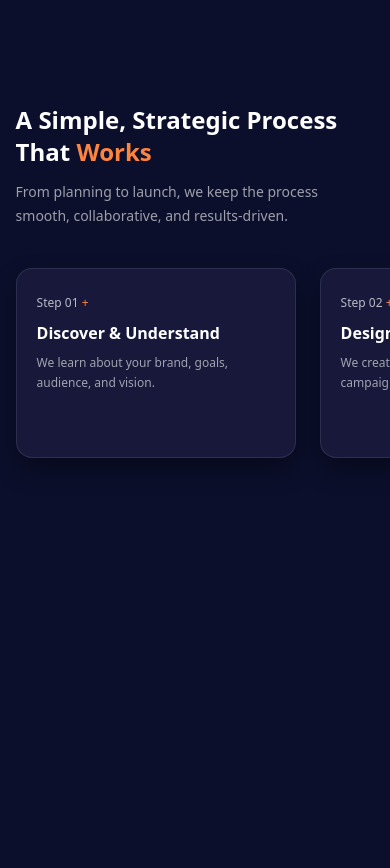
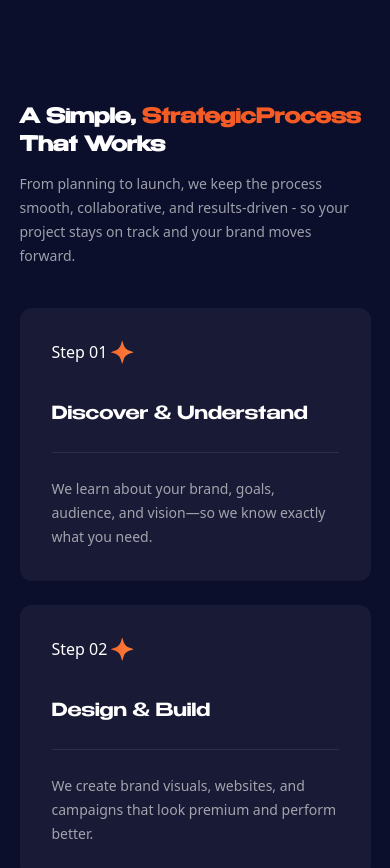
Before and after one commit to bmybrand/bmybrand, a Next.js app: page /about in a window 390 px wide. Shown: the part 5260-6128 px from the top of the page. Built offline with nearby package versions, Linux system fonts and the light colour scheme.

Commit message:
Enhance StaticProcess component descriptions for clarity; improve layout responsiveness and add AI icon SVG for better visuals

```diff
--- a/components/staticprocess.tsx
+++ b/components/staticprocess.tsx
@@ -10,17 +10,17 @@ const steps = [
   {
     step: 'Step 01',
     title: 'Discover & Understand',
-    desc: 'We learn about your brand, goals, audience, and vision.',
+    desc: 'We learn about your brand, goals, audience, and vision—so we know exactly what you need.',
   },
   {
     step: 'Step 02',
     title: 'Design & Build',
-    desc: 'We create visuals, websites, and campaigns that perform.',
+    desc: 'We create brand visuals, websites, and campaigns that look premium and perform better.',
   },
   {
     step: 'Step 03',
     title: 'Launch & Optimize',
-    desc: 'We refine, test, and scale for maximum impact.',
+    desc: 'We launch, refine, and improve results over time for consistent growth.',
   },
 ]
 
@@ -35,6 +35,9 @@ export default function StaticProcess() {
     if (!container || !track) return
 
     const ctx = gsap.context(() => {
+      const mm = gsap.matchMedia()
+
+      mm.add('(min-width: 1024px)', () => {
         let maxX = 0
         let leftStackX = 0
         let baseX: number[] = []
@@ -87,6 +90,20 @@ export default function StaticProcess() {
         return () => {
           st.kill()
         }
+      })
+
+      mm.add('(max-width: 1023px)', () => {
+        gsap.set(track, { x: 0, clearProps: 'transform' })
+        const cards = Array.from(track.children) as HTMLDivElement[]
+        cards.forEach((card) => {
+          gsap.set(card, { x: 0, clearProps: 'transform' })
+        })
+        if (container) {
+          gsap.set(container, { clearProps: 'position,top,left,width,height,transform' })
+        }
+      })
+
+      return () => mm.revert()
     }, containerRef)
 
     return () => ctx.revert()
@@ -96,42 +113,46 @@ export default function StaticProcess() {
     <div className="bg-[#0B0F2B] overflow-hidden">
       <section
         ref={containerRef}
-        className="relative flex  w-full pt-40 items-center bg-[#0B0F2B] "
+        className="relative flex w-full pt-40 items-center bg-[#0B0F2B]"
       >
-        <div className="mx-auto w-[92%]  2xl:w-[85%]">
-          <div className="grid w-full gap-10 lg:grid-cols-[1.1fr_2fr] lg:items-center">
+        <div className="mx-auto w-[90%] 2xl:w-[85%]">
+          <div className="grid w-full gap-10 lg:grid-cols-[1fr_1.8fr] lg:items-center">
             {/* Left copy */}
-            <div className="pt-4">
-
-              <h2 className="mt-2 text-2xl sm:text-3xl lg:text-4xl font-semibold text-white">
-                A Simple, Strategic
-                Process That <span className="text-[#FF843E]">Works</span>
+            <div className="pt-4 lg:text-right max-w-xl">
+              <h2 className="mt-2 text-xl sm:text-2xl md:text-3xl lg:text-4xl  font-semibold text-white BenzinSemibold">
+                A Simple,{' '}
+                <span className="text-[#F45B25]">
+                  Strategic
+                  <br className="hidden lg:block" />
+                  Process
+                </span>{' '}
+                That Works
               </h2>
-              <p className="mt-3 max-w-md text-sm leading-6 text-white/60">
-                From planning to launch, we keep the process smooth,
-                collaborative, and results-driven.
+              <p className="mt-3 text-sm sm:text-base lg:text-lg leading-6 lg:leading-7 text-white/60">
+                From planning to launch, we keep the process smooth, collaborative, and results-driven - so your project stays on track and your brand moves forward.
               </p>
             </div>
 
             {/* Card stack */}
-            <div className="relative flex items-start justify-start lg:pl-6">
+            <div className="relative flex items-start justify-start lg:pl-2">
               <div
                 ref={trackRef}
-                className="relative flex h-[190px] w-full max-w-[360px] items-stretch gap-6"
+                className="relative flex w-full flex-col items-stretch gap-6  lg:max-w-120 lg:flex-row lg:gap-8"
               >
                 {steps.map((item, i) => (
                   <div
                     key={i}
-                    className="w-full min-w-[280px] max-w-[360px] rounded-2xl border border-white/10 bg-[#17183A] p-5 shadow-[0_12px_24px_rgba(0,0,0,0.35)]"
+                    className="flex gap-6 flex-col w-full rounded-xl bg-[#191A35] p-8 lg:min-w-140 lg:max-w-170"
                   >
-                    <span className="text-xs text-white/70">
+                    <span className="text-base sm:text-3xl text-white  flex items-center gap-1">
                       {item.step}{' '}
-                      <span className="text-[#FF843E]">+</span>
+                      <img src="/aiicon.svg" alt="" />
                     </span>
-                    <h3 className="mt-2 text-base font-semibold text-white">
+                    <h3 className="mt-3 text-lg sm:text-3xl BenzinSemibold text-white">
                       {item.title}
                     </h3>
-                    <p className="mt-2 text-xs leading-5 text-white/60">
+                    <hr className="text-[#DCDCDC]/10" />
+                    <p className="mt-auto text-sm sm:text-base leading-6 sm:leading-7 text-white/60">
                       {item.desc}
                     </p>
                   </div>
@@ -143,7 +164,7 @@ export default function StaticProcess() {
       </section>
 
       {/* Big Steps label (scrolls normally) */}
-      <div className="mx-auto w-[92%] pb-16 text-[88px] leading-none font-black text-[#FF843E] sm:text-[120px] lg:text-[160px] 2xl:w-[85%]">
+      <div className="BenzinSemibold mx-auto w-[92%] pb-16 text-[88px] leading-none font-black text-[#F45B25] sm:text-[120px] lg:text-[260px] xl:text-[305px] 2xl:w-[85%]">
         Steps
       </div>
     </div>
```
Also changed, not shown: public/aiicon.svg (added). Lines whose indentation alone changed are shown as unchanged.
